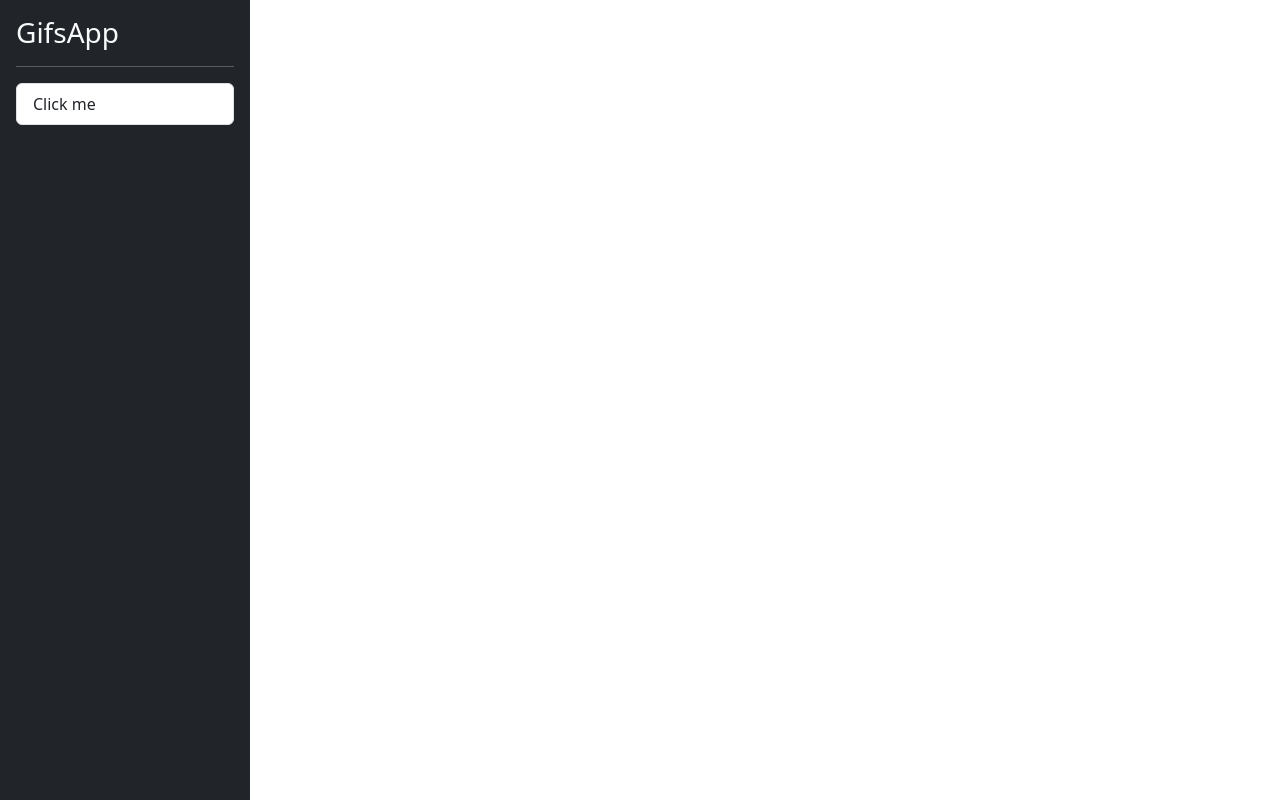
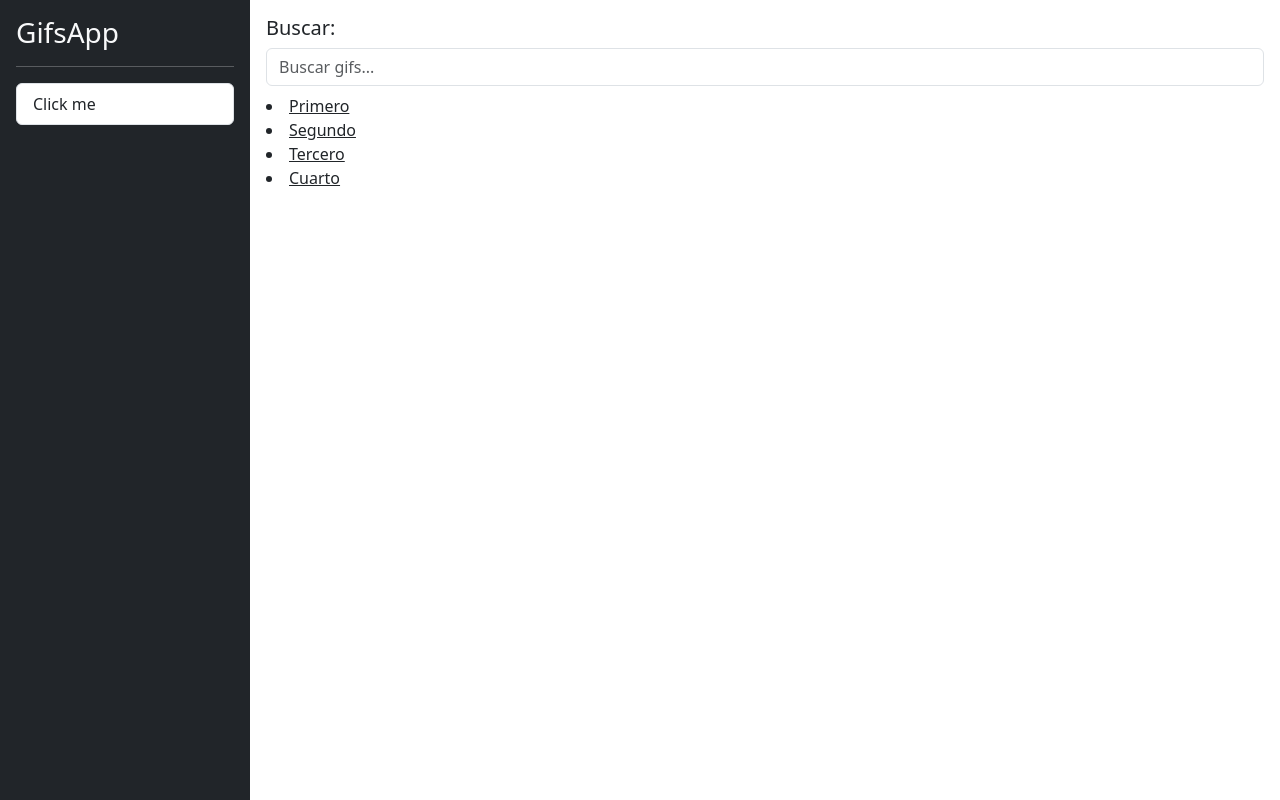
Before and after one commit to HormazabalSoft/AngularCouse, an Angular app: page / in a window 1280 px wide. Built offline with nearby package versions, Linux system fonts and the light colour scheme.

Commit message:
feat: video 89

```diff
--- a/src/app/app.component.html
+++ b/src/app/app.component.html
@@ -4,6 +4,6 @@
 
 
   <!--Home Page-->
-
+  <app-home-page class="flex-fill"></app-home-page>
 
 </div>
--- /dev/null
+++ b/src/app/gifs/components/card-list/card-list.component.html
@@ -0,0 +1 @@
+<p>card-list works!</p>
--- /dev/null
+++ b/src/app/gifs/components/search-box/search-box.component.html
@@ -0,0 +1,6 @@
+<h5>Buscar:</h5>
+<input
+  type="text"
+  class="form-control"
+  placeholder="Buscar gifs..."
+>
--- /dev/null
+++ b/src/app/gifs/pages/home-page/home-page.component.html
@@ -0,0 +1,15 @@
+<div class="row p-3">
+  <div class="col-12">
+    <!--Busqueda-->
+    <gifs-search-box></gifs-search-box>
+  </div>
+  <div class="col-12 pt-2">
+    <!--Listado de gifs-->
+    <u>
+      <li>Primero</li>
+      <li>Segundo</li>
+      <li>Tercero</li>
+      <li>Cuarto</li>
+    </u>
+  </div>
+</div>
```
Also changed, not shown: src/app/gifs/components/card-list/card-list.component.ts (added, +10 -0 lines), src/app/gifs/components/search-box/search-box.component.ts (added, +12 -0 lines), src/app/gifs/gifs.module.ts (+11 -1 lines), src/app/gifs/pages/home-page/home-page.component.ts (added, +10 -0 lines), src/app/gifs/components/card-list/card-list.component.css (added), src/app/gifs/components/search-box/search-box.component.css (added), src/app/gifs/pages/home-page/home-page.component.css (added), 1 other file (tests, documents, lock files or other folders).
